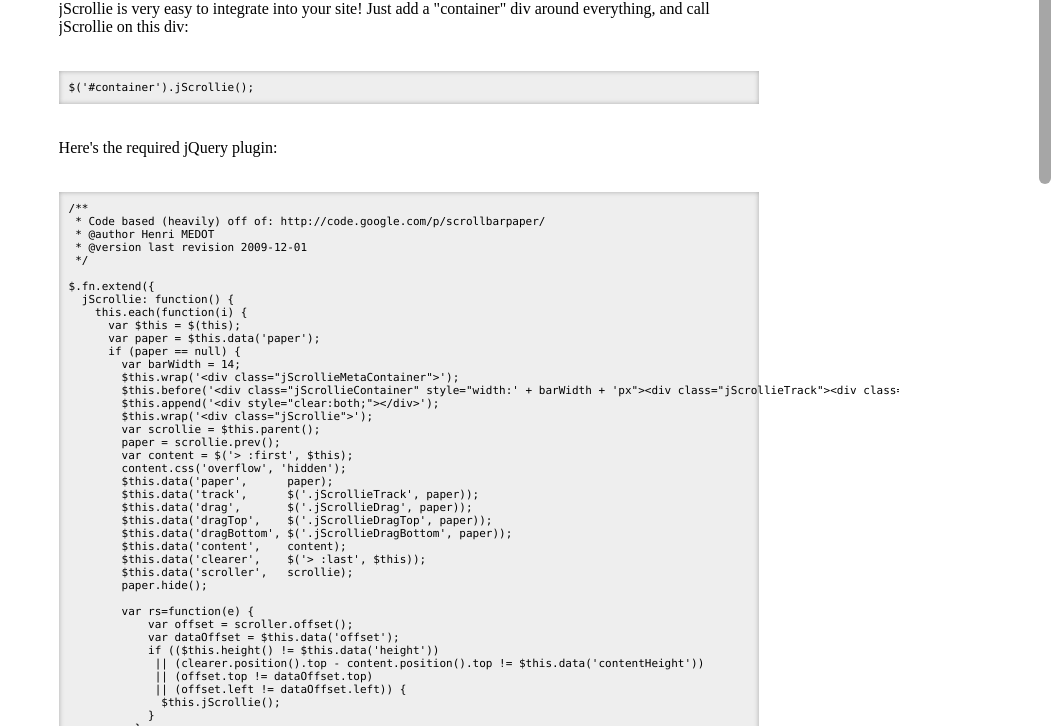
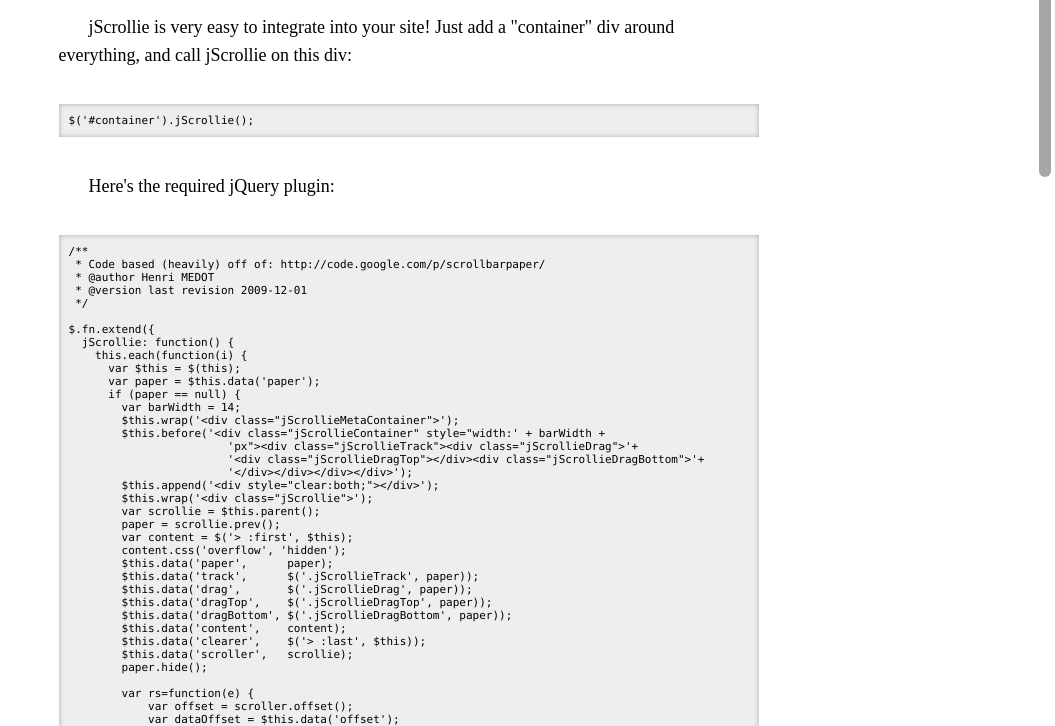
Before and after one commit to joevennix/jScrollie, a plain HTML site: page index.html in a window 1280 px wide. Shown: the part 74-800 px from the top of the page, without its empty margins (225-1280 px from the left). Drawn offline with nearby package versions, Linux system fonts and the light colour scheme.

Commit message:
Fixed HTML layout glitches.

```diff
--- a/index.html
+++ b/index.html
@@ -175,9 +175,9 @@
 <body>
 <div id="container"><div id="page">
 <h3>Introducing jScrollie</h3>
-jScrollie is very easy to integrate into your site! Just add a "container" div around everything, and call jScrollie on this div:
+<p>jScrollie is very easy to integrate into your site! Just add a "container" div around everything, and call jScrollie on this div:</p>
 <pre>$('#container').jScrollie();</pre>
-Here's the required jQuery plugin:
+<p>Here's the required jQuery plugin:</p>
 <pre>/**
  * Code based (heavily) off of: http://code.google.com/p/scrollbarpaper/
  * @author Henri MEDOT
@@ -192,7 +192,10 @@
       if (paper == null) {
         var barWidth = 14;
         $this.wrap('&lt;div class="jScrollieMetaContainer">');
-        $this.before('&lt;div class="jScrollieContainer" style="width:' + barWidth + 'px"&gt;&lt;div class="jScrollieTrack"&gt;&lt;div class="jScrollieDrag"&gt;&lt;div class="jScrollieDragTop"&gt;&lt;/div&gt;&lt;div class="jScrollieDragBottom"&gt;&lt;/div&gt;&lt;/div&gt;&lt;/div&gt;&lt;/div>');
+        $this.before('&lt;div class="jScrollieContainer" style="width:' + barWidth +
+			'px"&gt;&lt;div class="jScrollieTrack"&gt;&lt;div class="jScrollieDrag"&gt;'+
+			'&lt;div class="jScrollieDragTop"&gt;&lt;/div&gt;&lt;div class="jScrollieDragBottom"&gt;'+
+			'&lt;/div&gt;&lt;/div&gt;&lt;/div&gt;&lt;/div>');
         $this.append('&lt;div style="clear:both;"&gt;&lt;/div&gt;');
         $this.wrap('&lt;div class="jScrollie"&gt;');
         var scrollie = $this.parent();
@@ -243,10 +246,8 @@
 
         paper.show();
         content.addClass('jScrollieVisible');
-        //content.width($this.width() - content.innerWidth() + content.width() - barWidth);
         paper.height(scroller.height()-10);
         var offset = scroller.offset();
-       // paper.css('left', (offset.left + $this.innerWidth() - paper.width()) + 'px').css('top', offset.top);
         paper.css('right', '2px').css('top', '10px');
         var dragHeight = Math.max(Math.round(scroller.height() * ratio), dragTop.height() + dragBottom.height());
         drag.height(dragHeight-20);
@@ -283,7 +284,7 @@
   }
 });
 </pre>
-And here's the CSS:
+<p>And here's the CSS:</p>
 <pre>
 div.jScrollieContainer
 {
```
